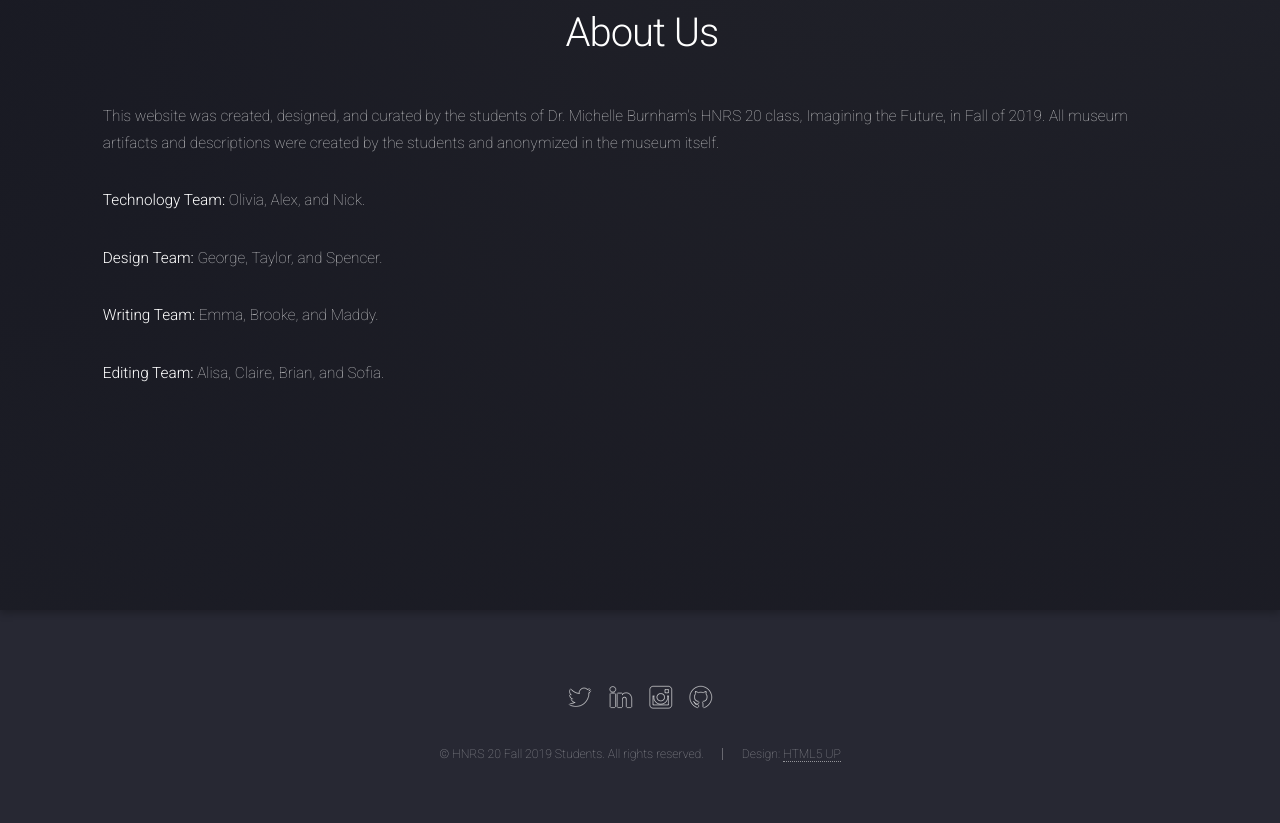
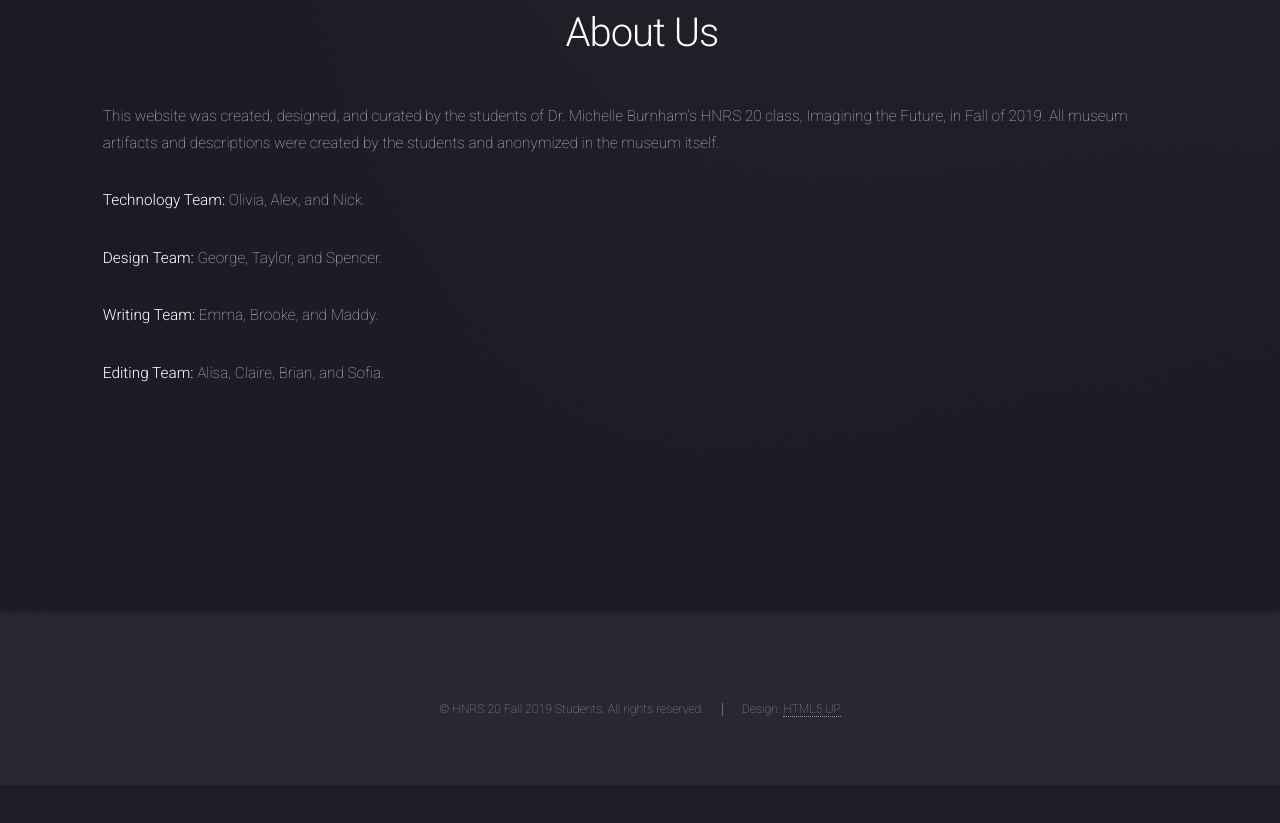
Before and after one commit to ofigueira/hnrs20-museum, a plain HTML site: page index.html in a window 1280 px wide. Shown: the part 6655-7478 px from the top of the page. After the commit the page ends 7440 px from the top, so only its background shows below. Drawn offline with Linux system fonts and the light colour scheme.

Commit message:
Remove footer links

```diff
--- a/index.html
+++ b/index.html
@@ -215,14 +215,6 @@
 
 		<!-- Footer -->
 			<footer id="footer">
-				<ul class="icons">
-					<li><a href="https://twitter.com/curiousmonolith?lang=en" class="icon alt fa-twitter"><span class="label">Twitter</span></a></li>
-					<!-- <li><a href="#" class="icon alt fa-facebook"><span class="label">Facebook</span></a></li> -->
-					<li><a href="https://www.linkedin.com/in/olivia-figueira/" class="icon alt fa-linkedin"><span class="label">LinkedIn</span></a></li>
-					<li><a href="https://www.instagram.com/nickgallo99/" class="icon alt fa-instagram"><span class="label">Instagram</span></a></li>
-					<li><a href="https://github.com/ofigueira" class="icon alt fa-github"><span class="label">GitHub</span></a></li>
-					<!-- <li><a href="#" class="icon alt fa-envelope"><span class="label">Email</span></a></li> -->
-				</ul>
 				<ul class="copyright">
 					<li>&copy; HNRS 20 Fall 2019 Students. All rights reserved.</li><li>Design: <a href="http://html5up.net">HTML5 UP</a></li>
 				</ul>
```
